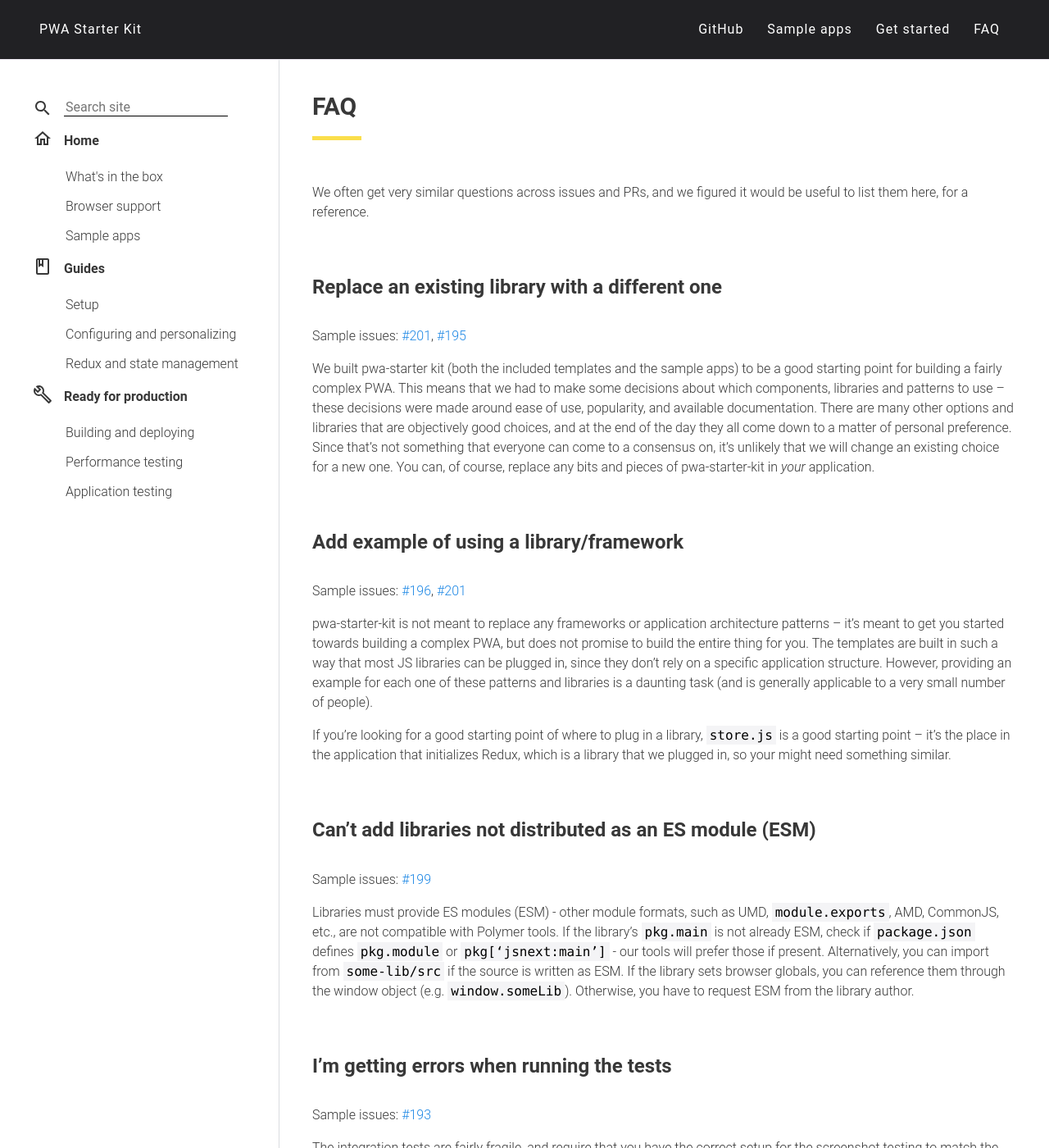
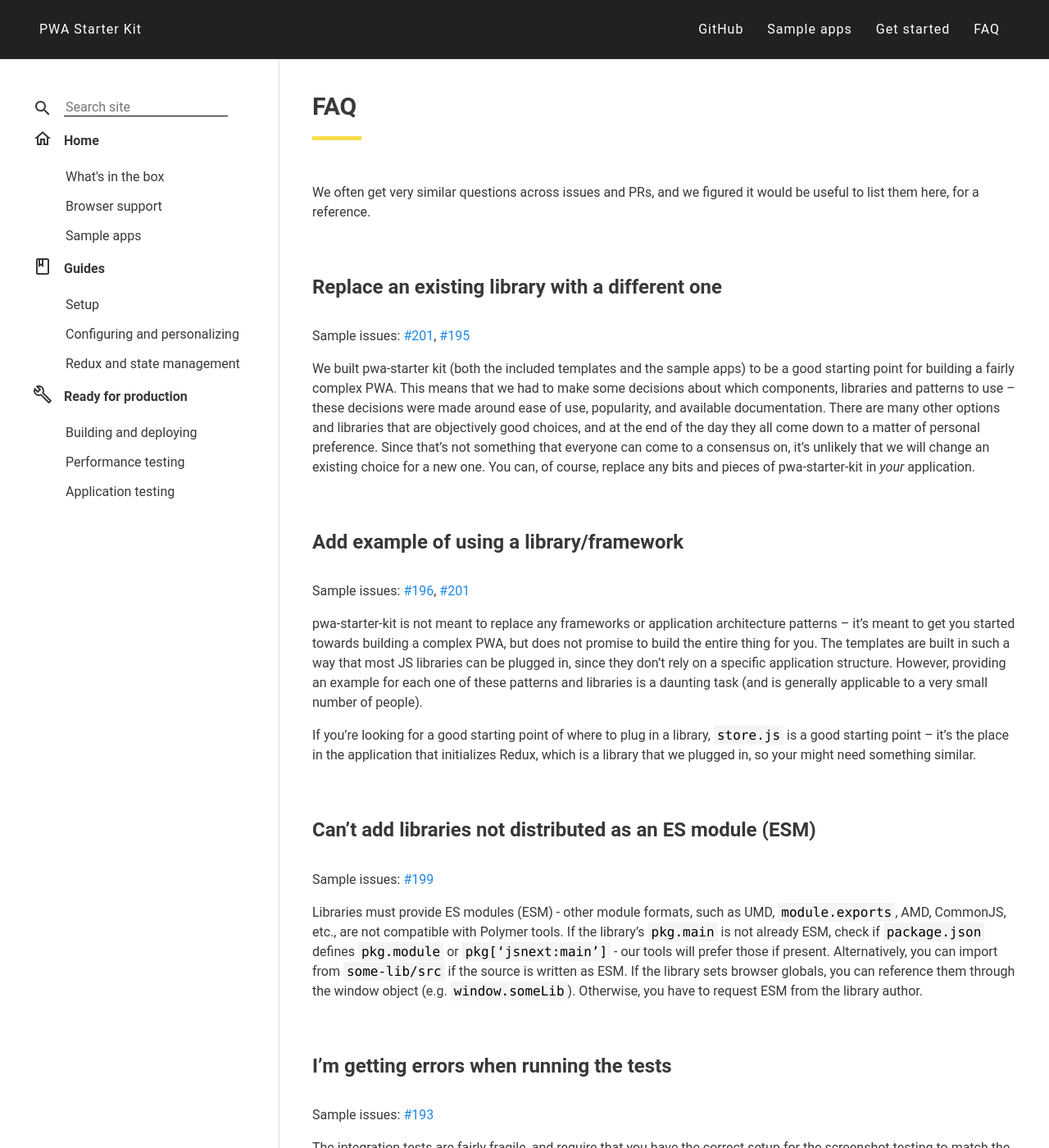
Before and after one commit to Polymer/pwa-starter-kit, a Jekyll site: the page built from faq.md, in a window 1280 px wide and 1400 px high. Shown: the whole window at 82% size. Built offline with Jekyll 4.4.1, drawn with Linux system fonts in a browser that asks for light colours; some web fonts are replaced.

Commit message:
More readable styles (from lit-html docs)

```diff
--- a/css/main.css
+++ b/css/main.css
@@ -25,7 +25,6 @@
   color: #383838;
   font-family: 'Roboto', 'Noto', sans-serif;
   font-size: 16px;
-  font-weight: 300;
   line-height: 1.5;
   -webkit-tap-highlight-color: rgba(0, 0, 0, 0);
   text-rendering: optimizeLegibility;
@@ -34,14 +33,12 @@
 h1 {
   font-family: 'Poppins', 'Roboto', 'Noto', sans-serif;
   font-size: 32px;
-  font-weight: 400;
   letter-spacing: 0.04em;
 }
 
 h2 {
   font-family: 'Poppins', 'Roboto', 'Noto', sans-serif;
   font-size: 24px;
-  font-weight: 400;
   line-height: 1.3;
 }
 
@@ -60,8 +57,16 @@
   color: inherit;
 }
 
+.row {
+  display: flex;
+}
+
 .flex {
   flex: 1;
+}
+
+.text-center {
+  text-align: center;
 }
 
 /* top nav */
@@ -74,7 +79,6 @@
   box-sizing: border-box;
   font-size: 16px;
   letter-spacing: 1px;
-  font-weight: normal;
   border-bottom: 1px solid #EEEBF3;
   background: #212124;
   color: white;
@@ -144,7 +148,6 @@
 
 section {
   padding: 60px 24px;
-  text-align: center;
 }
 
 .hero {
@@ -298,7 +301,6 @@
   padding: 6px 0;
   list-style-type: none;
   font-size: 16px;
-  font-weight: 300;
   line-height: 1.5;
   -webkit-transition: -webkit-transform .3s ease;
   -webkit-transition: transform .3s ease;
@@ -400,7 +402,6 @@
   color: black;
   font-size: inherit;
   padding: 2px 4px;
-  white-space: nowrap;
 }
 
 pre code {
--- a/index.html
+++ b/index.html
@@ -1,7 +1,7 @@
 ---
 layout: default
 ---
-<section class="hero">
+<section class="hero text-center">
   <h1>PWA Starter Kit</h1>
   <div class="devices"></div>
   <p>An end-to-end solution for building high-quality Progressive Web Apps (PWAs)</p>
@@ -10,7 +10,7 @@
   </div>
 </section>
 
-<section class="features">
+<section class="features text-center">
   <div class="feature">
     <svg class="icon" viewBox="0 0 24 24" style="fill: currentcolor;"><g id="phonelink"><path d="M4 6h18V4H4c-1.1 0-2 .9-2 2v11H0v3h14v-3H4V6zm19 2h-6c-.55 0-1 .45-1 1v10c0 .55.45 1 1 1h6c.55 0 1-.45 1-1V9c0-.55-.45-1-1-1zm-1 9h-4v-7h4v7z"/></g></svg>
     <p>Seamlessly responsive</p>
@@ -46,7 +46,7 @@
   </div>
 </section>
 
-<section class="compatibility">
+<section class="compatibility text-center">
   <h2>Browser Compatibility</h2>
   <p>PWA Starter Kit works in all major browsers</a> (Chrome, Firefox, IE, Edge, Safari, and Opera). </p>
   <div class="browsers">
```
